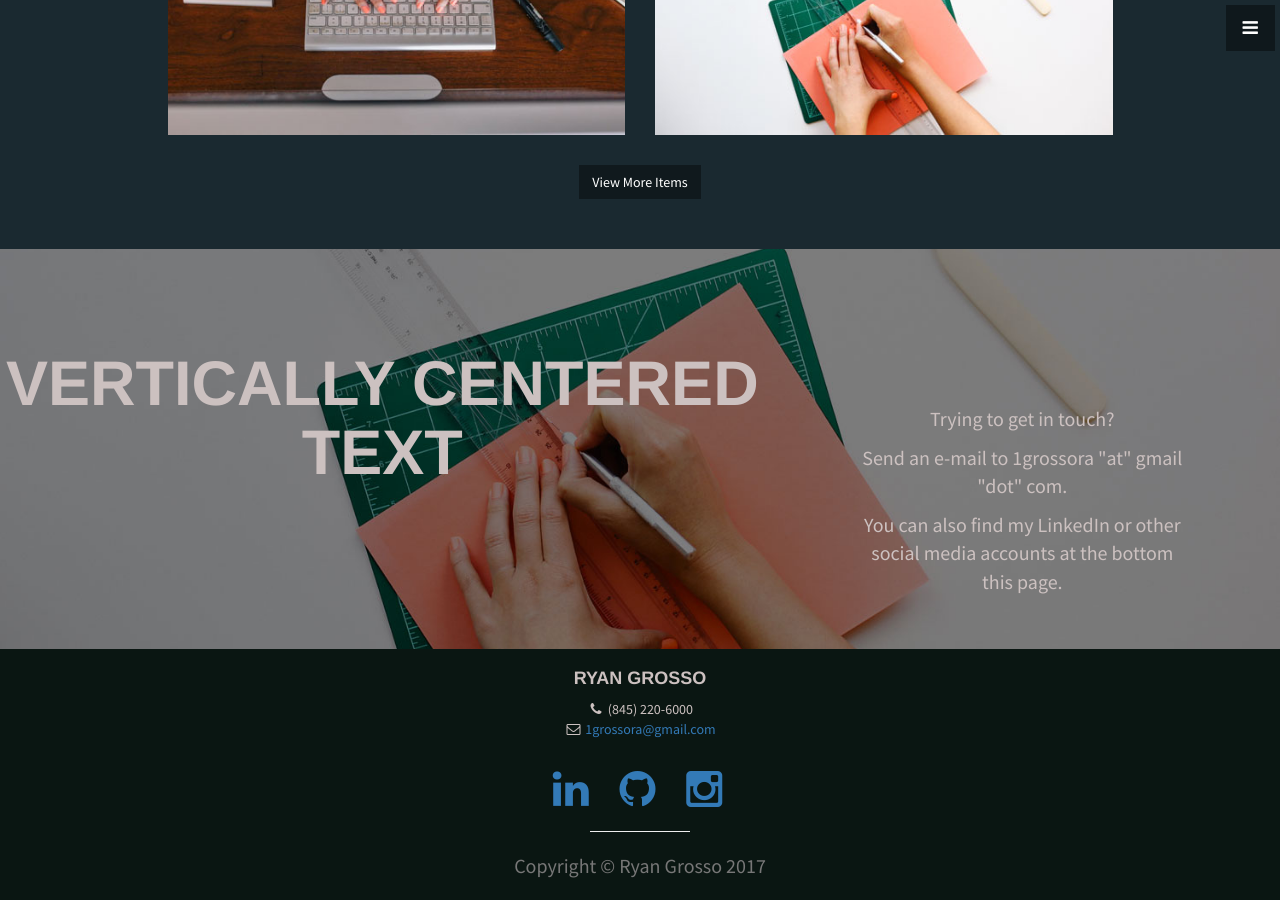
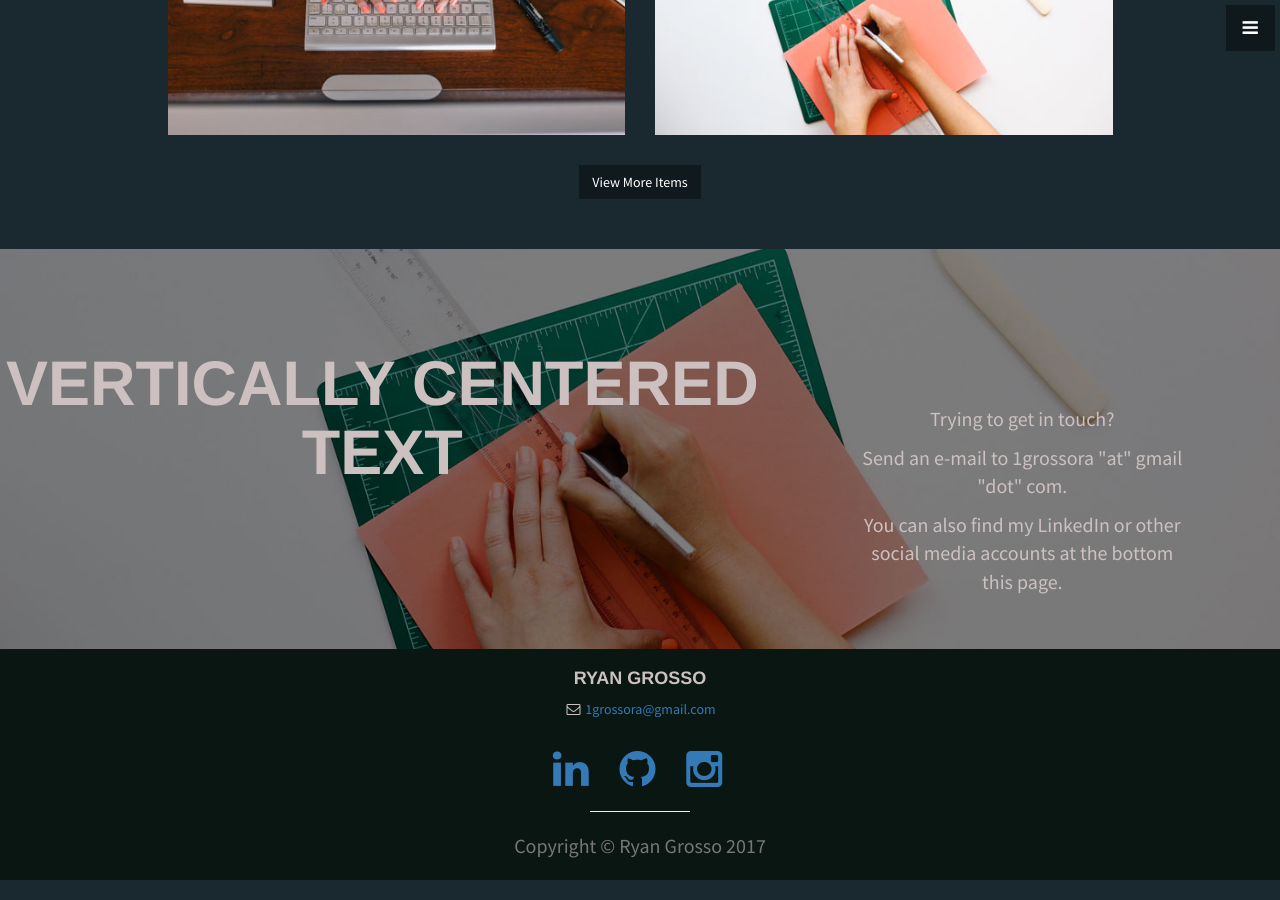
Before and after one commit to 1grossora/1grossora.github.io, a Jekyll site: the page built from index.html, in a window 1280 px wide and 900 px high, scrolled down 2000 px. Built offline with Jekyll 4.4.1, drawn with Linux system fonts in a browser that asks for light colours.

Commit message:
adding futter update

```diff
--- a/_includes/footer.html
+++ b/_includes/footer.html
@@ -5,7 +5,6 @@
         <h4><strong>{{ site.owner }}</strong>
         </h4>
         <ul class="list-unstyled">
-          <li><i class="fa fa-phone fa-fw"></i> {{ site.telephone }}</li>
           <li><i class="fa fa-envelope-o fa-fw"></i>  <a href="mailto:{{ site.email }}">{{ site.email }}</a>
           </li>
         </ul>
```
